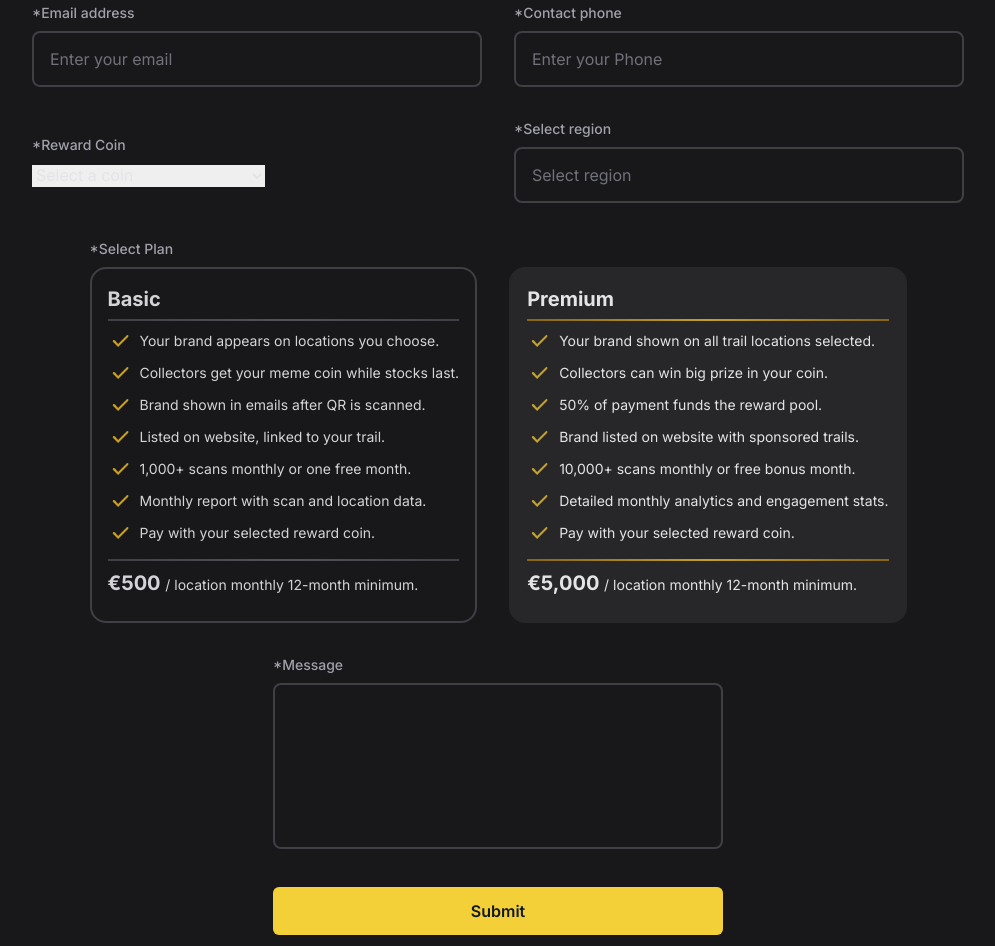
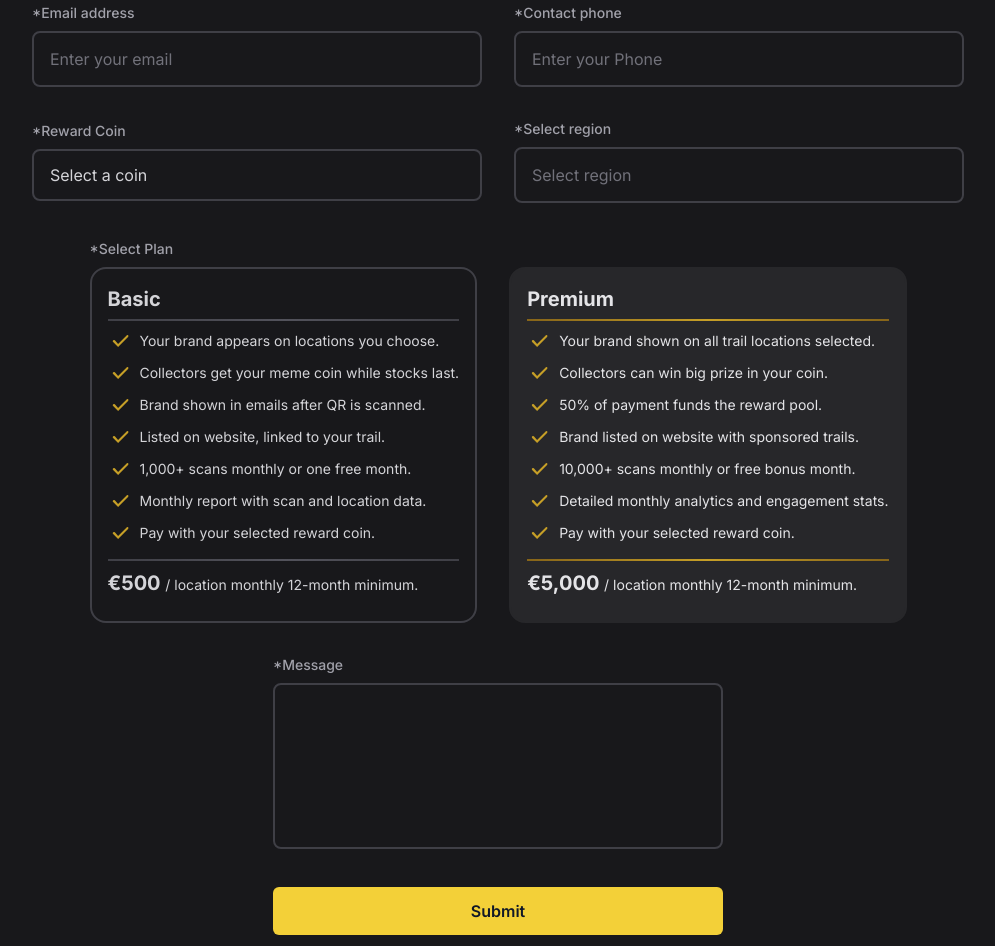
Before and after one commit to liamforde/cryptocollectorstrail, a website built with Vite: page index.html in a window 1280 px wide. Shown: the part 1573-2519 px from the top of the page, without its empty margins (142-1137 px from the left). Built offline with nearby package versions, Linux system fonts and the light colour scheme.

Commit message:
Update index.html

```diff
--- a/index.html
+++ b/index.html
@@ -277,7 +277,7 @@
         <!-- Reword Coin -->
         <div class="w-full md:w-1/2 max-w-[450px]">
           <label for="sponsor-coin" class="block text-zinc-400 text-sm font-medium mb-2">*Reward Coin</label>
-          <select id="sponsor-coin" name="rewardCoin" required>
+          <select id="sponsor-coin" name="rewardCoin" required class="w-full border-2 leading-none placeholder-zinc-500 border-zinc-700 rounded-lg p-3 lg:p-4 bg-transparent text-zinc-300 focus:outline-none focus:ring-1 focus:ring-primary-400 appearance-none">
             <option value="">Select a coin</option>
             <option value="BONK">Bonk (BONK)</option>
             <option value="WIF">Dogwifhat (WIF)</option>
```
